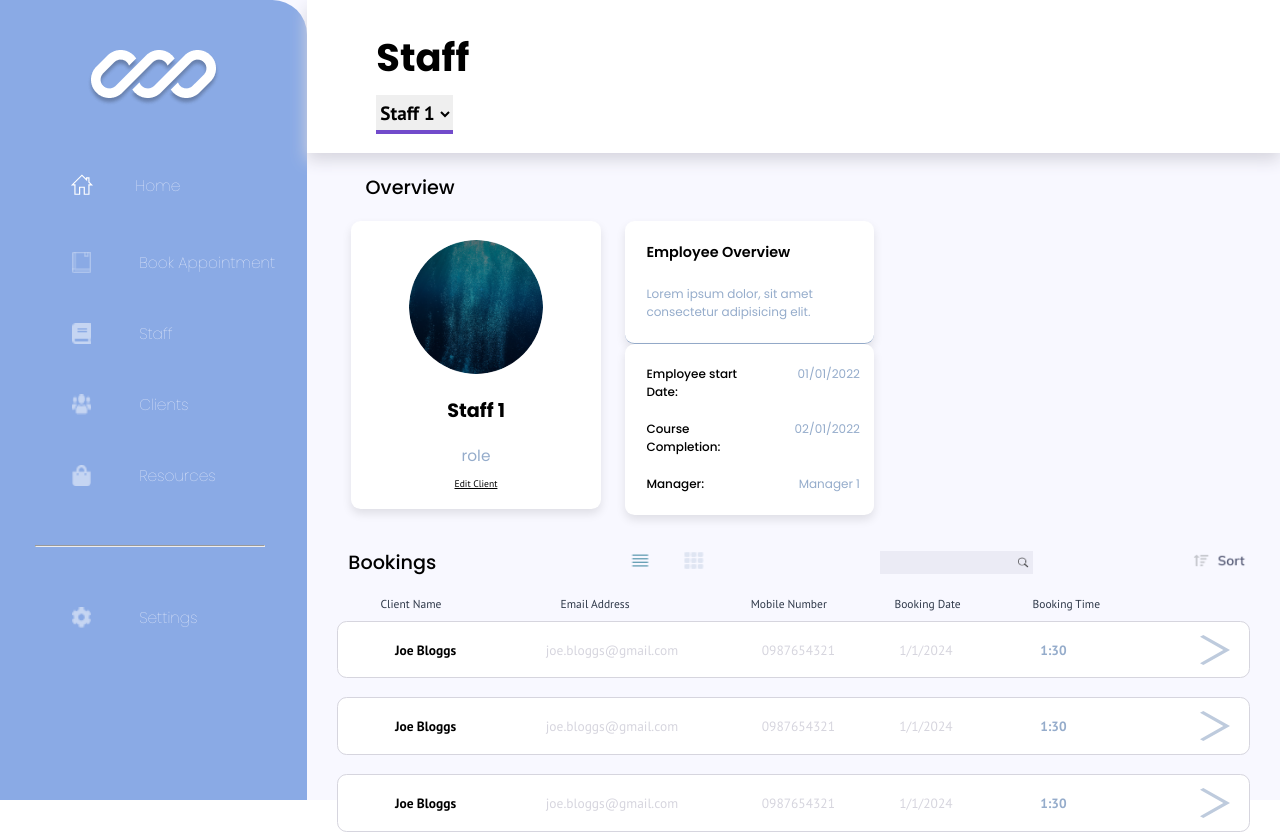
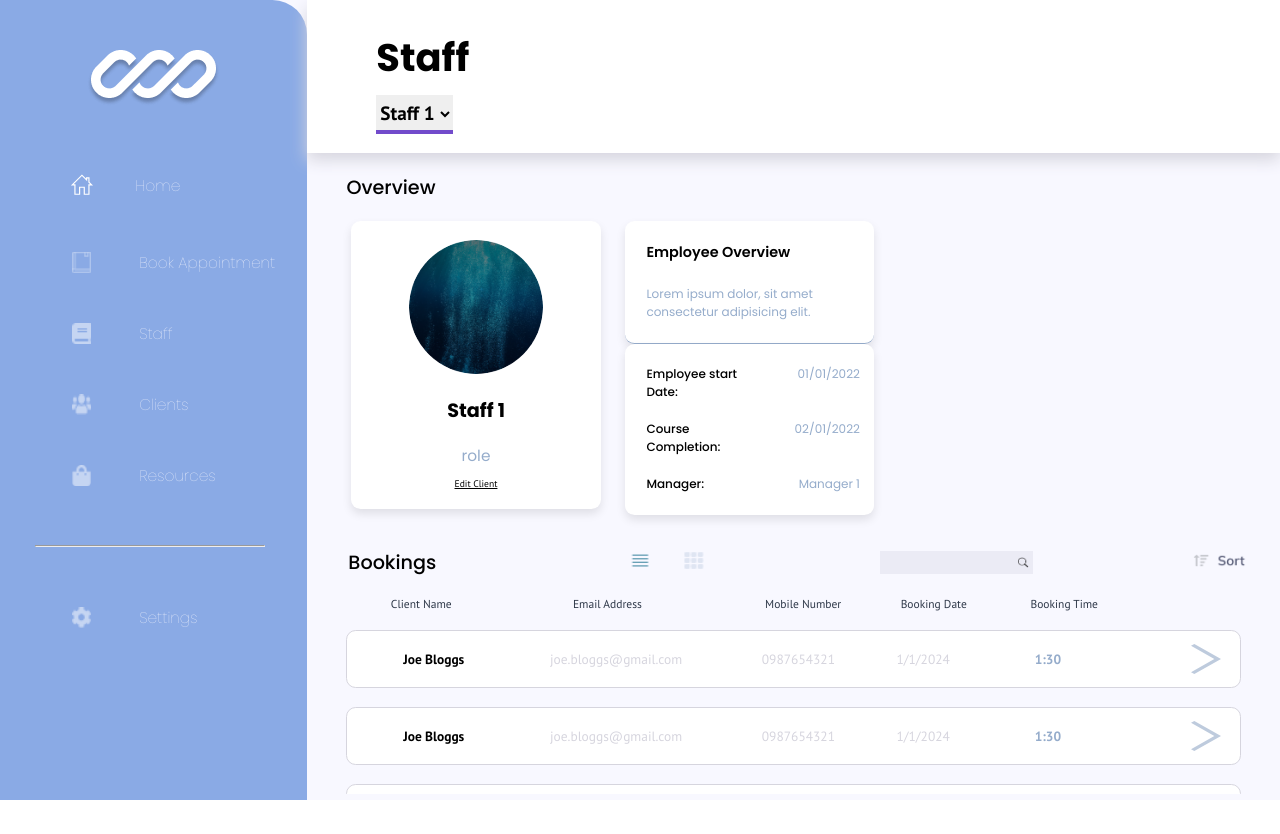
Before and after one commit to nology-tech/verde-client-project, a React (Vite) app: page /staff in a window 1280 px wide. Shown: the top 834 px of the page. After the commit the page ends 804 px from the top, so only its background shows below. Built offline with nearby package versions, Linux system fonts and the light colour scheme.

Commit message:
added scroll to StaffBookingList so it doesnt overflow on Staff page

```diff
--- a/src/components/StaffBookingList/StaffBookingList.scss
+++ b/src/components/StaffBookingList/StaffBookingList.scss
@@ -1,22 +1,22 @@
 @use "../../styles/variables" as *;
 @use "../../styles/typography";
 
-.booking-list{
-    &__titles{
+.booking-list {
+  &__titles {
     display: none;
   }
 }
 
 @media screen and (min-width: $tablet-breakpoint) {
-    .booking-list{
-        &__titles{
+  .booking-list {
+    &__titles {
       display: grid;
-            grid-template-columns: 1fr 1.5fr 1.5fr 1fr 1fr 0.5fr;
+      grid-template-columns: 1.2fr 1.5fr 1.5fr 1fr 1fr 0.5fr;
       padding: 0rem 1.5rem;
       gap: 1.5rem;
       margin: 1rem, 0.5rem;
 
-            &--spheadings{
+      &--spheadings {
         margin-left: 1.5rem;
       }
 
@@ -30,25 +30,24 @@
 }
 
 @media screen and (min-width: $desktop-breakpoint) {
-    .booking-list{
+  .booking-list {
+    &__container {
+      overflow-y: scroll;
+      height: 9rem;
+      padding: 0.5rem;
+    }
 
-        overflow-y: scroll;
-
-        &__titles{
-
+    &__titles {
       display: grid;
       grid-template-columns: 1fr 2fr 1fr 1fr 1fr 1fr;
-            gap: 2.5rem;
+      gap: 1rem;
 
-
-            &--spheadings{
+      &--spheadings {
         margin-left: 1rem;
-
       }
-            p{
+      p {
         font-size: 0.6rem;
       }
     }
-
   }
 }
--- a/src/components/StaffBookingList/StaffBookingList.tsx
+++ b/src/components/StaffBookingList/StaffBookingList.tsx
@@ -17,6 +17,7 @@ const StaffBookingList = ({bookings, variant} : StaffBookingListProps) => {
                 <p className="booking-list__titles--spheadings">Booking Date</p>
                 <p className="booking-list__titles--spheadings">Booking Time</p>
             </div>
+            <div className='booking-list__container'>
             {bookings.map((booking) =>
                 <StaffBookingCard
                 key={booking.id}
@@ -31,6 +32,7 @@ const StaffBookingList = ({bookings, variant} : StaffBookingListProps) => {
                 />
             )}
             </div>
+            </div>
     )
 }
 
--- a/src/pages/Staff/Staff.scss
+++ b/src/pages/Staff/Staff.scss
@@ -26,7 +26,7 @@
 
         &__heading{
             font-size: 1rem;
-            margin-left: 2rem;
+            margin-left: 1rem;
             font-weight: 500;
             width: 5rem;
 
```
Lines whose indentation alone changed are shown as unchanged.
